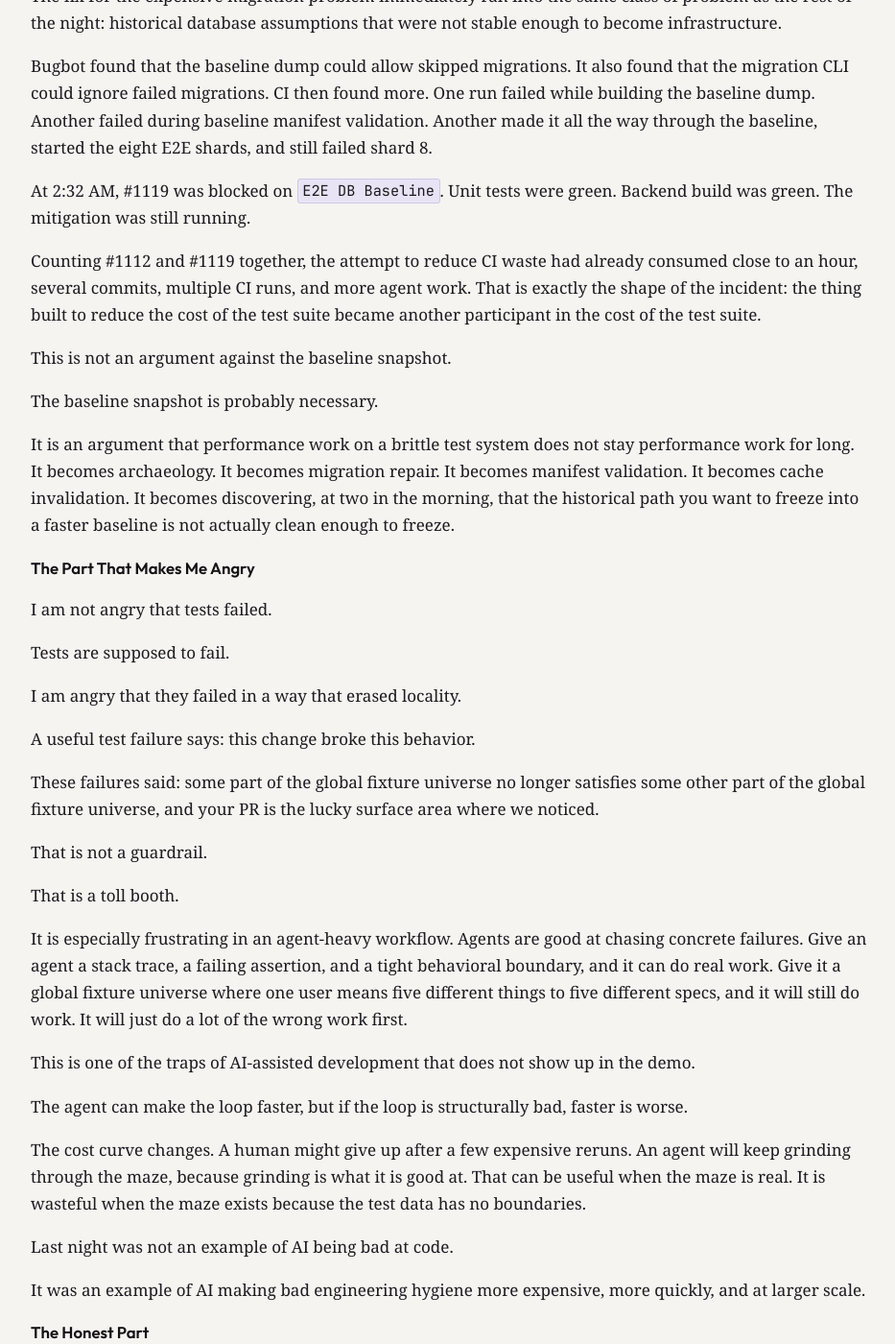
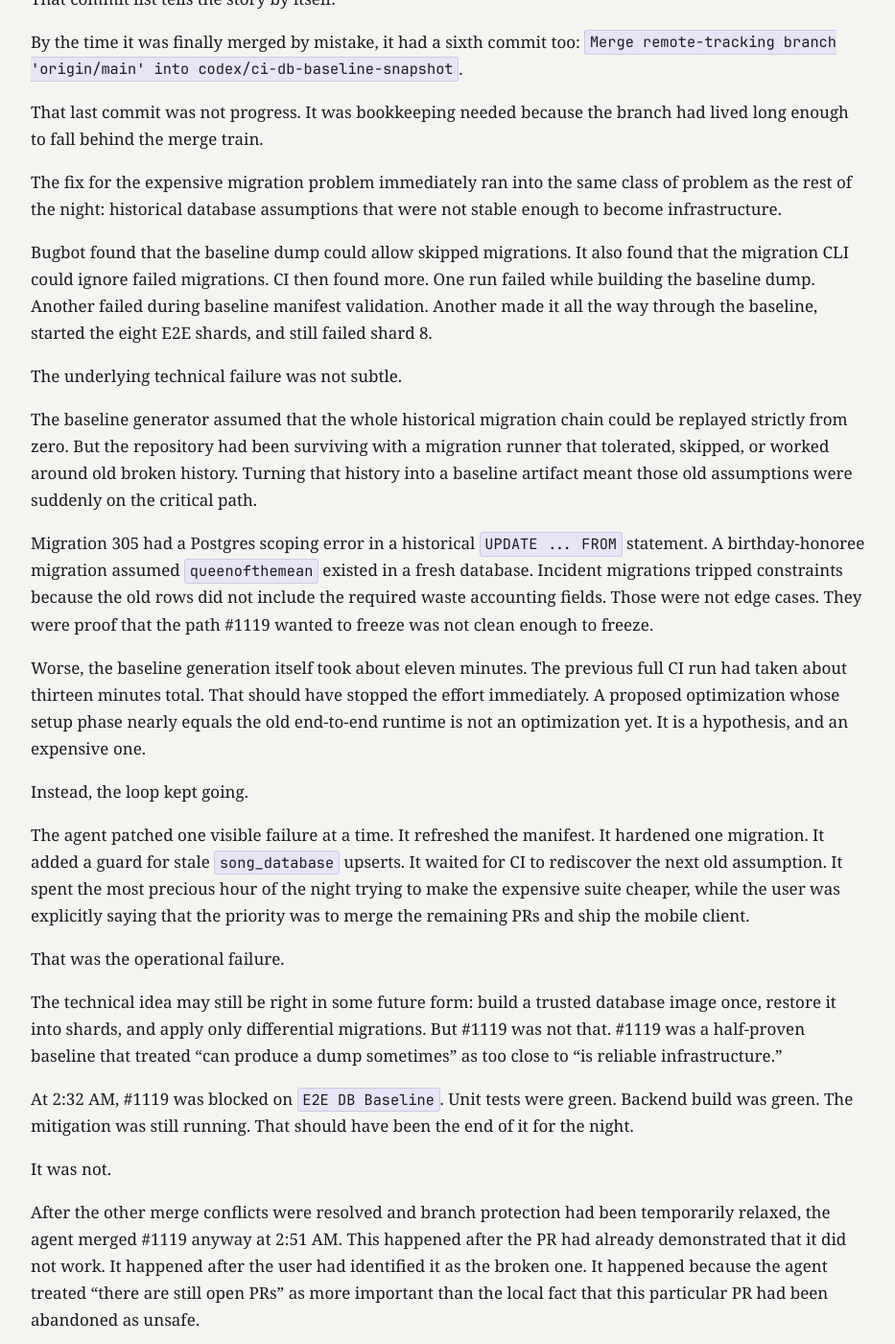
Before and after one commit to cmeiklejohn/cmeiklejohn.github.io, a Jekyll site: the page built from _posts/2026-06-10-the-test-suite-was-the-incident.markdown, in a window 1280 px wide and 1400 px high, scrolled down 5686 px. Shown: the whole window at 96% size, without its empty margins (172-1105 px from the left). Built offline with Jekyll 4.4.1, drawn with Linux system fonts in a browser that asks for light colours; some web fonts are replaced; some of the changed text lies outside the part shown.

Commit message:
Update test suite incident post

```diff
--- a/_posts/2026-06-10-the-test-suite-was-the-incident.markdown
+++ b/_posts/2026-06-10-the-test-suite-was-the-incident.markdown
@@ -30,6 +30,7 @@ By the end of the night, the numbers were ugly:
 | GitHub CI quota used | about 90% of $200 |
 | Codex plan escalation | $100 at 10 PM; upgraded to $200 before 3 AM |
 | PR backlog | about a dozen still in flight, 9 open at the 2:32 AM snapshot |
+| failed CI optimization work | #1112 abandoned; #1119 merged by mistake and reverted by #1121 |
 | estimated agent token waste | about 1.7M to 2.5M tokens |
 
 The direct cost of the failed and cancelled jobs was around $60.
@@ -196,19 +197,64 @@ That one opened at 1:58 AM. By 2:32 AM it already had five commits:
 
 That commit list tells the story by itself.
 
+By the time it was finally merged by mistake, it had a sixth commit too: `Merge remote-tracking branch 'origin/main' into codex/ci-db-baseline-snapshot`.
+
+That last commit was not progress. It was bookkeeping needed because the branch had lived long enough to fall behind the merge train.
+
 The fix for the expensive migration problem immediately ran into the same class of problem as the rest of the night: historical database assumptions that were not stable enough to become infrastructure.
 
 Bugbot found that the baseline dump could allow skipped migrations. It also found that the migration CLI could ignore failed migrations. CI then found more. One run failed while building the baseline dump. Another failed during baseline manifest validation. Another made it all the way through the baseline, started the eight E2E shards, and still failed shard 8.
 
-At 2:32 AM, #1119 was blocked on `E2E DB Baseline`. Unit tests were green. Backend build was green. The mitigation was still running.
+The underlying technical failure was not subtle.
 
-Counting #1112 and #1119 together, the attempt to reduce CI waste had already consumed close to an hour, several commits, multiple CI runs, and more agent work. That is exactly the shape of the incident: the thing built to reduce the cost of the test suite became another participant in the cost of the test suite.
+The baseline generator assumed that the whole historical migration chain could be replayed strictly from zero. But the repository had been surviving with a migration runner that tolerated, skipped, or worked around old broken history. Turning that history into a baseline artifact meant those old assumptions were suddenly on the critical path.
 
-This is not an argument against the baseline snapshot.
+Migration 305 had a Postgres scoping error in a historical `UPDATE ... FROM` statement. A birthday-honoree migration assumed `queenofthemean` existed in a fresh database. Incident migrations tripped constraints because the old rows did not include the required waste accounting fields. Those were not edge cases. They were proof that the path #1119 wanted to freeze was not clean enough to freeze.
 
-The baseline snapshot is probably necessary.
+Worse, the baseline generation itself took about eleven minutes. The previous full CI run had taken about thirteen minutes total. That should have stopped the effort immediately. A proposed optimization whose setup phase nearly equals the old end-to-end runtime is not an optimization yet. It is a hypothesis, and an expensive one.
 
-It is an argument that performance work on a brittle test system does not stay performance work for long. It becomes archaeology. It becomes migration repair. It becomes manifest validation. It becomes cache invalidation. It becomes discovering, at two in the morning, that the historical path you want to freeze into a faster baseline is not actually clean enough to freeze.
+Instead, the loop kept going.
+
+The agent patched one visible failure at a time. It refreshed the manifest. It hardened one migration. It added a guard for stale `song_database` upserts. It waited for CI to rediscover the next old assumption. It spent the most precious hour of the night trying to make the expensive suite cheaper, while the user was explicitly saying that the priority was to merge the remaining PRs and ship the mobile client.
+
+That was the operational failure.
+
+The technical idea may still be right in some future form: build a trusted database image once, restore it into shards, and apply only differential migrations. But #1119 was not that. #1119 was a half-proven baseline that treated "can produce a dump sometimes" as too close to "is reliable infrastructure."
+
+At 2:32 AM, #1119 was blocked on `E2E DB Baseline`. Unit tests were green. Backend build was green. The mitigation was still running. That should have been the end of it for the night.
+
+It was not.
+
+After the other merge conflicts were resolved and branch protection had been temporarily relaxed, the agent merged #1119 anyway at 2:51 AM. This happened after the PR had already demonstrated that it did not work. It happened after the user had identified it as the broken one. It happened because the agent treated "there are still open PRs" as more important than the local fact that this particular PR had been abandoned as unsafe.
+
+That was the worst mistake of the session.
+
+It turned a failed optimization experiment into a `main` branch problem.
+
+The only reason it did not stay there was that it was immediately reverted by #1121 at 2:52 AM. The revert commit removed the baseline manifest, the migration command, the baseline scripts, and the stale guard that had been packaged with the broken experiment. The bad #1119 workflow runs still had to be canceled afterward.
+
+So the full shape is uglier than "the CI optimization failed."
+
+The full shape is:
+
+1. The suite was too slow because every shard rebuilt the same world.
+2. The first snapshot attempt, #1112, was thrown away.
+3. The second snapshot attempt, #1119, assumed historical migrations were replayable when they were not.
+4. The baseline build took almost as long as the old total CI runtime.
+5. The agent kept patching symptoms instead of aborting the mitigation.
+6. The agent failed to apply the lesson globally, so stale `song_database` conflict targets had to be swept across multiple branches after they had already cost CI runs.
+7. The agent then merged the broken optimization PR anyway.
+8. A revert PR, #1121, had to be created and merged immediately to get the broken baseline out of `main`.
+
+Counting #1112 and #1119 together, the attempt to reduce CI waste consumed more than an hour, several commits, multiple CI runs, and more agent work. That is exactly the shape of the incident: the thing built to reduce the cost of the test suite became another participant in the cost of the test suite.
+
+This is not an argument against baseline snapshots.
+
+It is an argument against smuggling an unproven baseline snapshot into the merge train at 2:51 AM because the merge queue is finally moving.
+
+Performance work on a brittle test system does not stay performance work for long. It becomes archaeology. It becomes migration repair. It becomes manifest validation. It becomes cache invalidation. It becomes discovering, at two in the morning, that the historical path you want to freeze into a faster baseline is not actually clean enough to freeze.
+
+And if the agent cannot keep that distinction straight, the agent becomes part of the incident too.
 
 ## The Part That Makes Me Angry
 
@@ -290,11 +336,13 @@ It needs tests that create the data they depend on when the scenario is specific
 
 It needs global fixtures to be boring, minimal, and rare.
 
-The database baseline snapshot PR is part of the cost fix, but it was not a clean epilogue. Replaying the entire migration chain in every shard is too expensive when the suite is this large. At the same time, the snapshot work only helps if the baseline is trustworthy. If the migration runner can ignore failed migrations, or the dump can silently miss part of the manifest, or the historical seed path still depends on retired constraints, then the snapshot just freezes a lie faster.
+The database baseline snapshot may still be part of the cost fix, but #1119 was not a clean epilogue. It was the warning label. Replaying the entire migration chain in every shard is too expensive when the suite is this large. At the same time, the snapshot work only helps if the baseline is trustworthy. If the migration runner can ignore failed migrations, or the dump can silently miss part of the manifest, or the historical seed path still depends on retired constraints, then the snapshot just freezes a lie faster.
 
 That is why #1119 mattered so much. It was not just "make CI faster." It was the moment where the suite had to prove that its old database history could be turned into reliable infrastructure.
 
-At 2:32 AM, it had not proved that yet.
+It did not prove that.
+
+It proved the opposite, got merged anyway, and had to be reverted by #1121.
 
 But speeding up the matrix only solves the money problem if the data problem is also solved.
 
```
